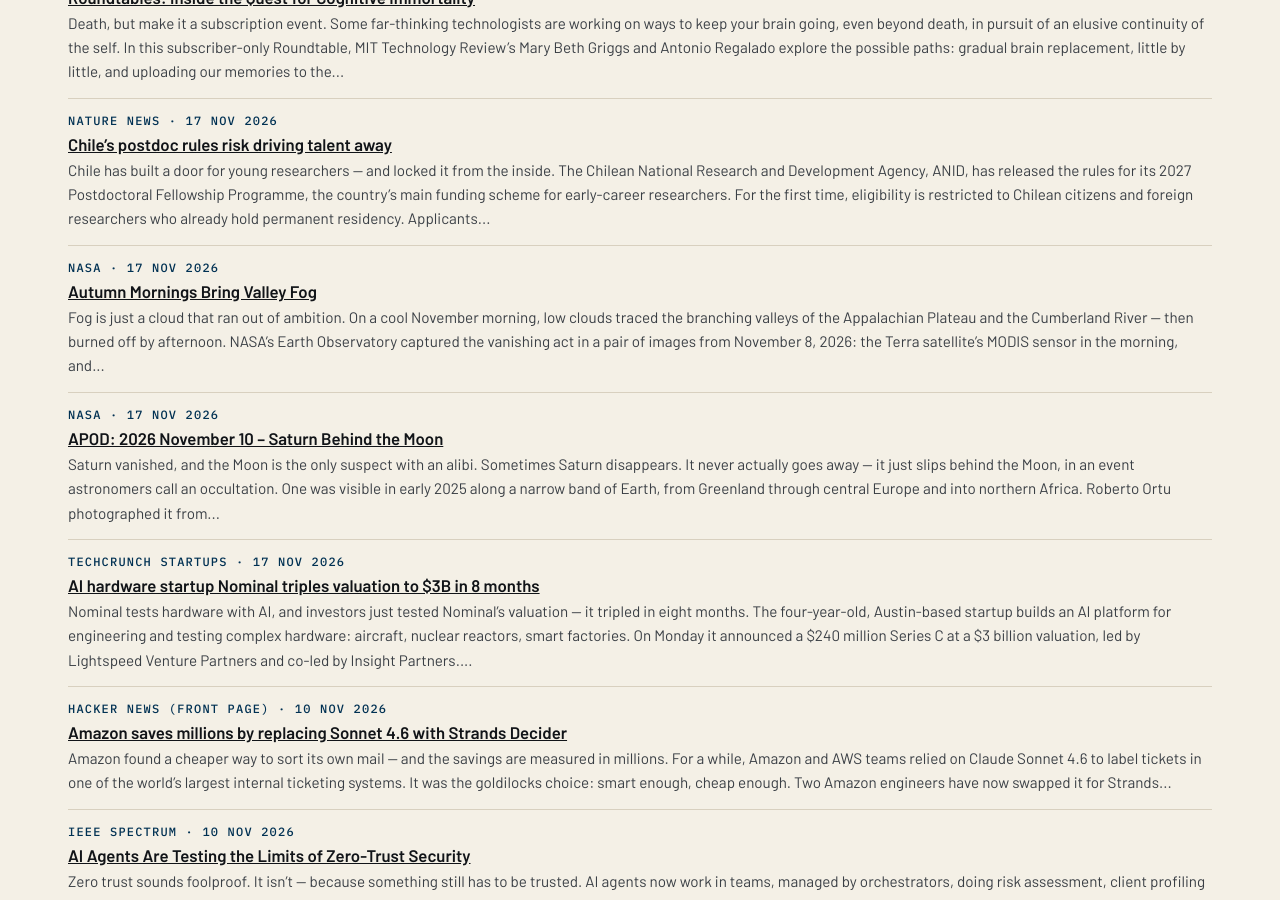
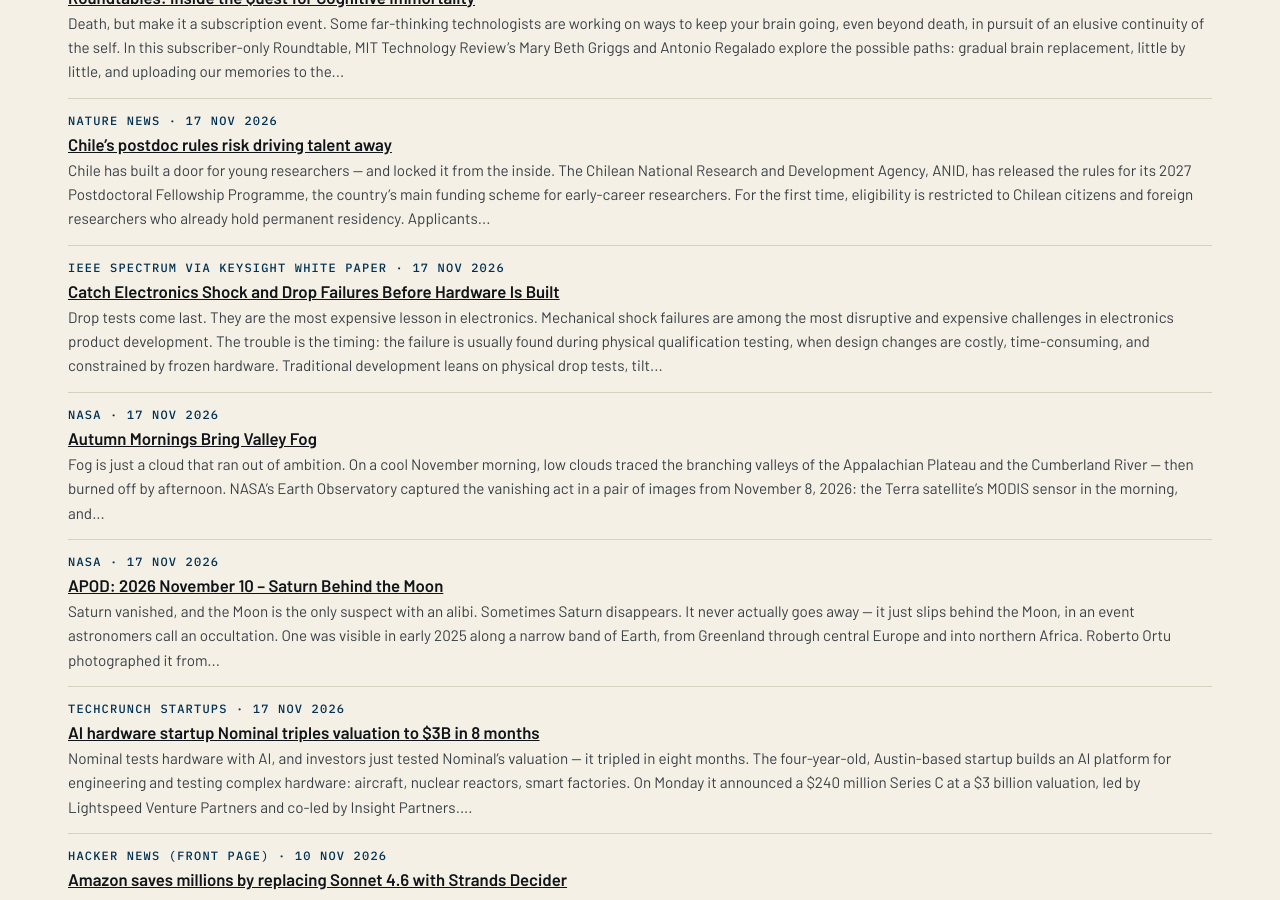
Before and after one commit to katz-news/katz.news, a Jekyll site: the page built from briefs/index.html, in a window 1280 px wide and 900 px high, scrolled down 784 px. Built offline with Jekyll 4.4.1, drawn with Linux system fonts in a browser that asks for light colours.

Commit message:
Publish 2026-11-11

```diff
--- a/_data/build.yml
+++ b/_data/build.yml
@@ -1 +1 @@
-published_at: 2026-11-11T20:14:29Z
+published_at: 2026-11-11T20:16:43Z
--- /dev/null
+++ b/_posts/briefs/2026-11-10-catch-electronics-shock-and-drop-failures-before-hardware-is.md
@@ -0,0 +1,17 @@
+---
+published: true
+title: Catch Electronics Shock and Drop Failures Before Hardware Is Built
+date: 2026-11-17
+section: technology
+source_name: IEEE Spectrum via Keysight white paper
+source_url: https://content.knowledgehub.wiley.com/shifting-reliability-left-guided-virtual-validation-for-electronics-shock-and-drop-testing/
+---
+Drop tests come last. They are the most expensive lesson in electronics.
+
+Mechanical shock failures are among the most disruptive and expensive challenges in electronics product development. The trouble is the timing: the failure is usually found during physical qualification testing, when design changes are costly, time-consuming, and constrained by frozen hardware. Traditional development leans on physical drop tests, tilt drops and ball impacts, governed by IEC 60068-2-27 and IEC 60068-2-31 — all near the end of the cycle, when a cracked solder joint or a fractured connector can send a finished design back to the drawing board.
+
+Traditional simulation could spot the weakness earlier, but it demands specialist expertise that many engineering teams simply do not have.
+
+The white paper's answer is guided virtual validation. Using Keysight Multiphysics, design engineers run system-level drop and impact simulations through a template-based workflow — no CAE specialist required. Standardised validation plans automate the complete drop orientation matrix in a single run, while built-in reporting delivers decision-ready results. The approach identifies shock-sensitive load paths and packaging weaknesses before any hardware is committed, and its predictions are checked by correlation with physical drop testing.
+
+Conclusion: the drop test is not the enemy, but rather the last resort — and with the right template, the computer finds the fault before the floor does.
```
